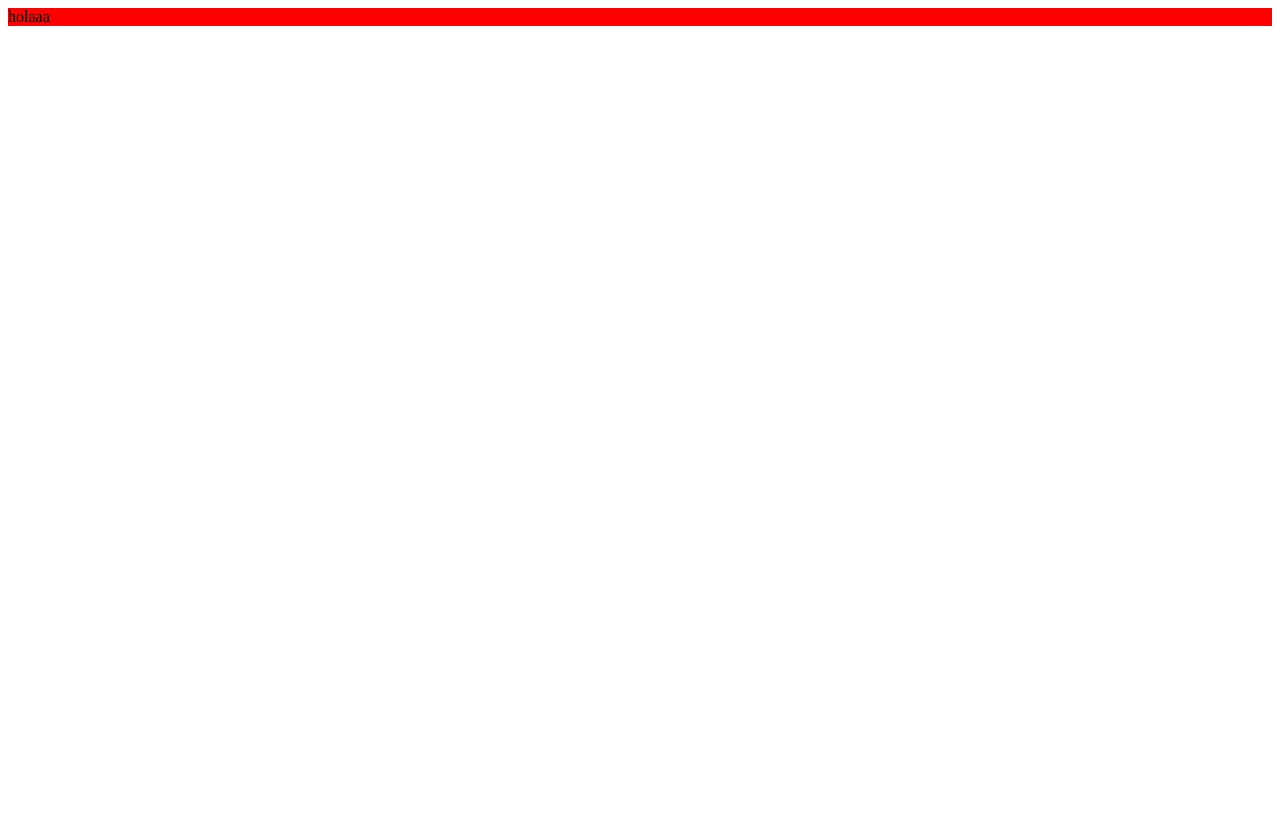
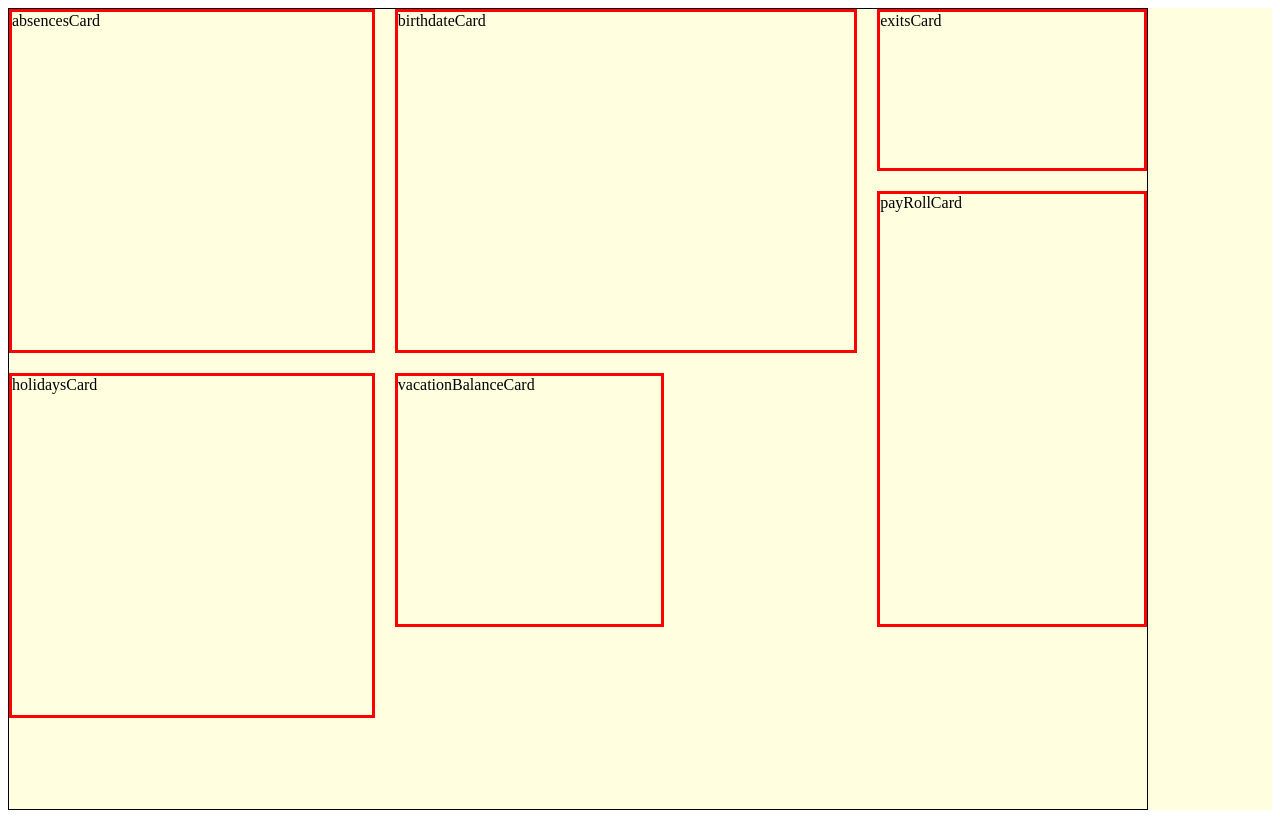
Before and after one commit to patriciaramosf/vue-layout, a Vue app: page / in a window 1280 px wide. Built offline with nearby package versions, Linux system fonts and the light colour scheme.

Commit message:
grid layout finished

```diff
--- a/src/App.vue
+++ b/src/App.vue
@@ -1,6 +1,6 @@
 <template>
   <div id="app">
-    <MainPage msg="Welcome to Your Vue.js App"/>
+    <MainPage/>
   </div>
 </template>
 
@@ -16,4 +16,7 @@ export default {
 </script>
 
 <style>
+#app{
+  background-color:lightyellow;
+}
 </style>
--- /dev/null
+++ b/src/components/absencesCard.vue
@@ -0,0 +1,22 @@
+<template>
+  <div class="item absencesWrapper">
+    absencesCard
+  </div>
+</template>
+
+<script>
+export default {
+  name: 'absencesCard',
+  props: {
+    msg: String
+  }
+}
+</script>
+<style>
+.absencesWrapper{
+  grid-column-start: 1;
+  grid-column-end: 5;
+  grid-row-start:1;
+  grid-row-end:5;
+}
+</style>
--- /dev/null
+++ b/src/components/birthdateCard.vue
@@ -0,0 +1,22 @@
+<template>
+  <div class="item birthdateWrapper">
+    birthdateCard
+  </div>
+</template>
+
+<script>
+export default {
+  name: 'birthdateCard',
+  props: {
+    msg: String
+  }
+}
+</script>
+<style>
+.birthdateWrapper{
+  grid-column-start: 5;
+  grid-column-end: 10;
+  grid-row-start:1;
+  grid-row-end:5;
+}
+</style>
--- /dev/null
+++ b/src/components/exitsCard.vue
@@ -0,0 +1,22 @@
+<template>
+  <div class="item exitWrapper">
+    exitsCard
+  </div>
+</template>
+
+<script>
+export default {
+  name: 'exitsCard',
+  props: {
+    msg: String
+  }
+}
+</script>
+<style>
+.exitWrapper{
+  grid-column-start: 10;
+  grid-column-end: 13;
+  grid-row-start:1;
+  grid-row-end:3;
+}
+</style>
--- /dev/null
+++ b/src/components/holidaysCard.vue
@@ -0,0 +1,22 @@
+<template>
+  <div class="item holidaysWrapper">
+    holidaysCard
+  </div>
+</template>
+
+<script>
+export default {
+  name: 'holidaysCard',
+  props: {
+    msg: String
+  }
+}
+</script>
+<style>
+.holidaysWrapper{
+  grid-column-start: 1;
+  grid-column-end: 5;
+  grid-row-start:5;
+  grid-row-end:9;
+}
+</style>
--- a/src/components/mainPage.vue
+++ b/src/components/mainPage.vue
@@ -1,21 +1,49 @@
 <template>
-  <div class="mainPage">
-    holaaa
+  <div class="wrapper">
+    <absencesCard />
+    <birthdateCard />
+    <exitsCard />
+    <holidaysCard />
+    <payRollCard />
+    <vacationBalanceCard />
   </div>
 </template>
 
 <script>
+import absencesCard from "./absencesCard";
+import birthdateCard from "./birthdateCard";
+import exitsCard from "./exitsCard";
+import holidaysCard from "./holidaysCard";
+import payRollCard from "./payRollCard";
+import vacationBalanceCard from "./vacationBalanceCard";
 export default {
-  name: 'HelloWorld',
+  name: "mainPage",
   props: {
-    msg: String
-  }
-}
+    msg: String,
+  },
+  components: {
+    absencesCard,
+    birthdateCard,
+    exitsCard,
+    holidaysCard,
+    payRollCard,
+    vacationBalanceCard,
+  },
+};
 </script>
 
 <!-- Add "scoped" attribute to limit CSS to this component only -->
-<style scoped>
-.mainPage{
-  background-color:red;
+<style>
+.wrapper {
+  width:90%;
+  height:100vh;
+  display: grid;
+  grid-template-columns: repeat(12, 1fr);
+  grid-template-rows: repeat(9, 1fr);
+  grid-gap: 20px;
+  border:1px solid black;
+}
+.item{
+  border:solid red
 }
 </style>
--- /dev/null
+++ b/src/components/payRollCard.vue
@@ -0,0 +1,22 @@
+<template>
+  <div class="item payRollWrapper">
+    payRollCard
+  </div>
+</template>
+
+<script>
+export default {
+  name: 'payRollCard',
+  props: {
+    msg: String
+  }
+}
+</script>
+<style>
+.payRollWrapper{
+  grid-column-start: 10;
+  grid-column-end: 13;
+  grid-row-start:3;
+  grid-row-end:8;
+}
+</style>
--- /dev/null
+++ b/src/components/vacationBalanceCard.vue
@@ -0,0 +1,22 @@
+<template>
+  <div class="item vacationWrapper">
+    vacationBalanceCard
+  </div>
+</template>
+
+<script>
+export default {
+  name: 'vacationBalanceCard',
+  props: {
+    msg: String
+  }
+}
+</script>
+<style>
+.vacationWrapper{
+  grid-column-start: 5;
+  grid-column-end: 8;
+  grid-row-start:5;
+  grid-row-end:8;
+}
+</style>
```
